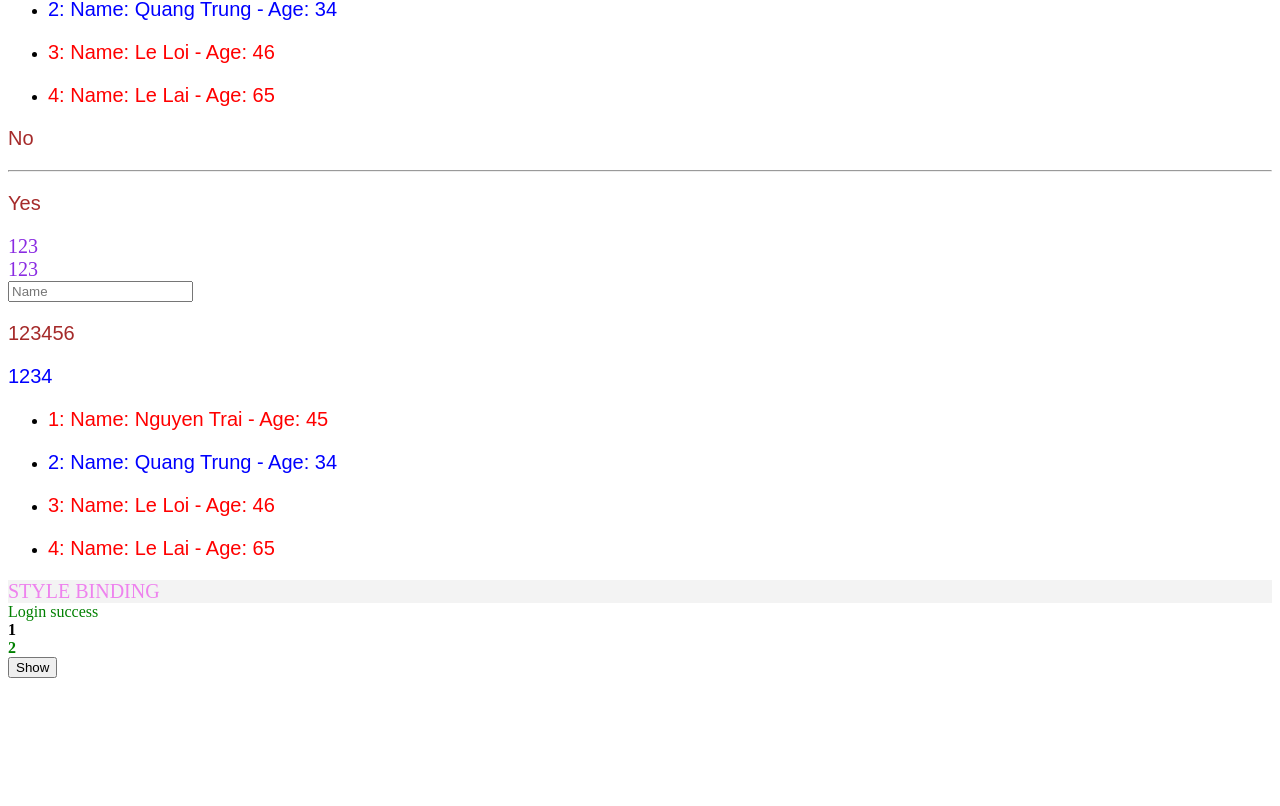
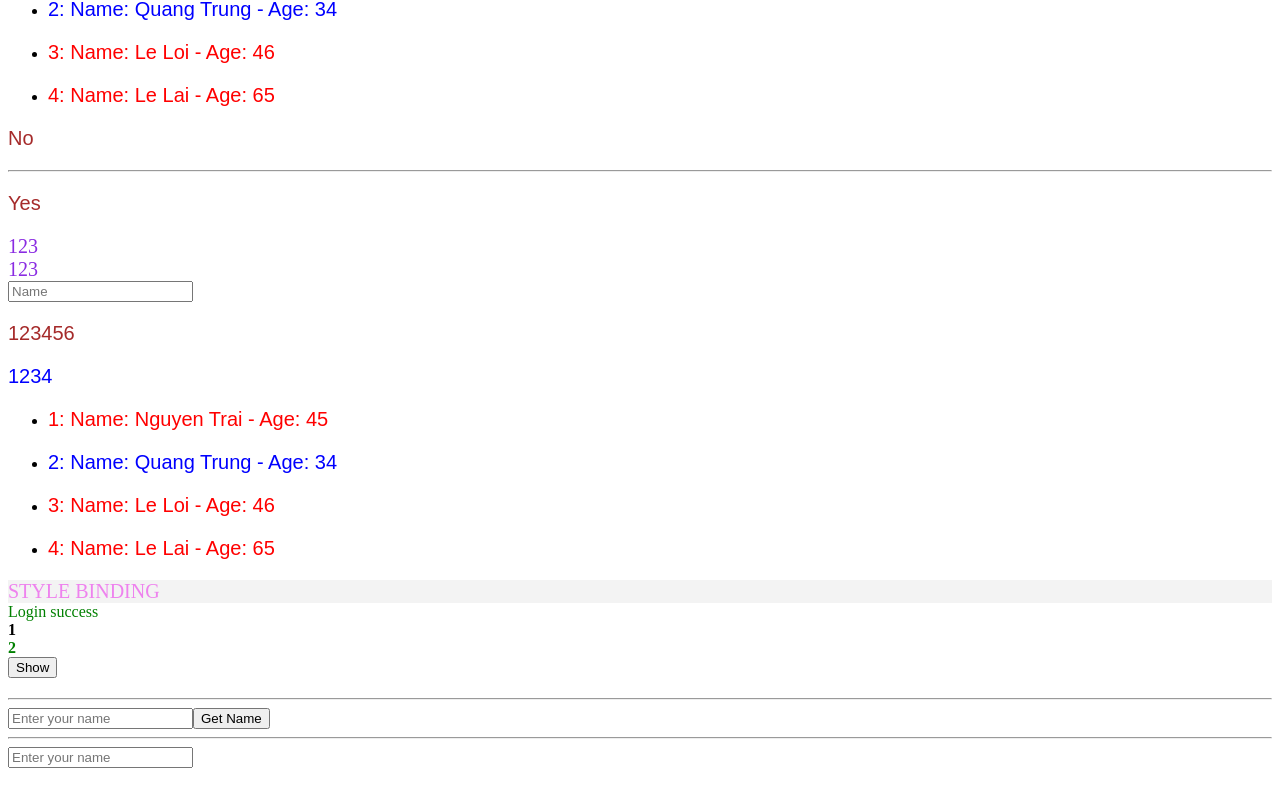
Before and after one commit to huongbee/angular1602, an Angular app: page / in a window 1280 px wide. Shown: the part 252-1058 px from the top of the page. Built offline with nearby package versions, Linux system fonts and the light colour scheme.

Commit message:
event binding

```diff
--- a/src/app/hero/hero.component.html
+++ b/src/app/hero/hero.component.html
@@ -65,6 +65,19 @@
 
 <button (click)="showMyName()">{{buttonText}}</button>
 <p>{{myName}}</p>
+<hr>
+<input #myInput type="text" placeholder="Enter your name" >
+<button (click)="getValueInput(myInput)">Get Name</button>
+<div>{{myInput.value}}</div>
+<!-- <div>{{txtName}}</div> -->
+<hr>
+
+<input #myInput02 type="text" placeholder="Enter your name" >
+<div>{{myInput02.value}}</div>
+
+
+
+
 
 
 <br>
--- a/src/app/hero/hero.component.ts
+++ b/src/app/hero/hero.component.ts
@@ -47,6 +47,11 @@ export class HeroComponent implements OnInit {
     this.isShow = !this.isShow;
   }
 
+  // txtName = '';
+  getValueInput(input) {
+    // this.txtName = input.value;
+  }
+
   constructor() { }
 
   ngOnInit() {
```
